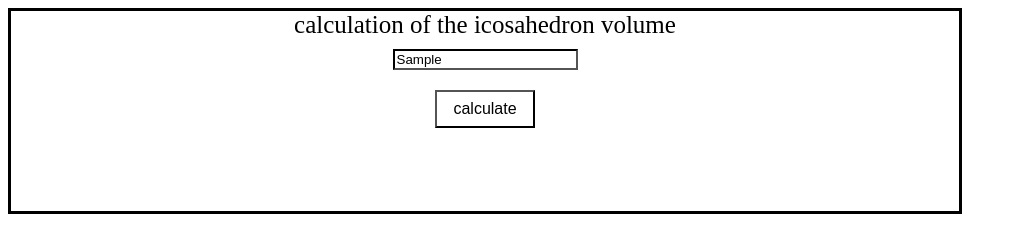
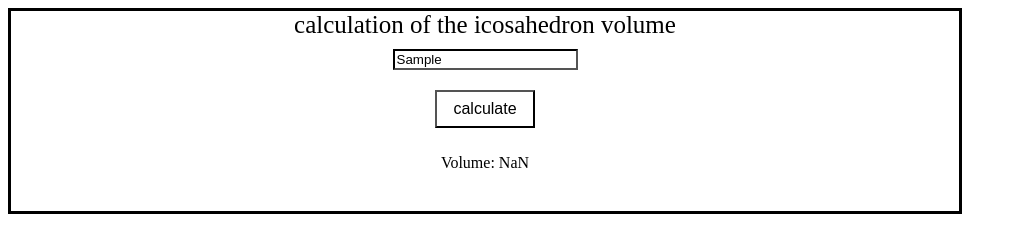
Before and after one commit to Veni4ek/JS, a plain HTML site: page lab1/icosahedron/main.html in a window 1280 px wide. Both pictures are taken after typing "Sample" into the empty fields and a click on the button "calculate". Shown: the whole page, without its empty margins (0-1017 px from the left). Drawn offline with Linux system fonts and the light colour scheme.

Commit message:
Update main.html

```diff
--- a/lab1/icosahedron/main.html
+++ b/lab1/icosahedron/main.html
@@ -9,13 +9,15 @@
     <label class="title">calculation of the icosahedron volume </label><br>
     <input class="input" type="text" name="a" id="a" placeholder="edge length"><br>
     <button class="button" onclick="findVolume(document.getElementById('a').value)">calculate</button><br>
+    <p id="tag"></p>
 </div>
 
 <script>
     function findVolume(a) {
-        let volume;
+        let volume, result;
         volume = (5 / 12) * (3 + Math.sqrt(5)) * a * a * a;
-        alert("Volume: "+volume.toFixed(3))
+        result = "Volume: "+volume.toFixed(3);
+        document.getElementById("tag").innerHTML = result;
     }
 </script>
 </body>
```
